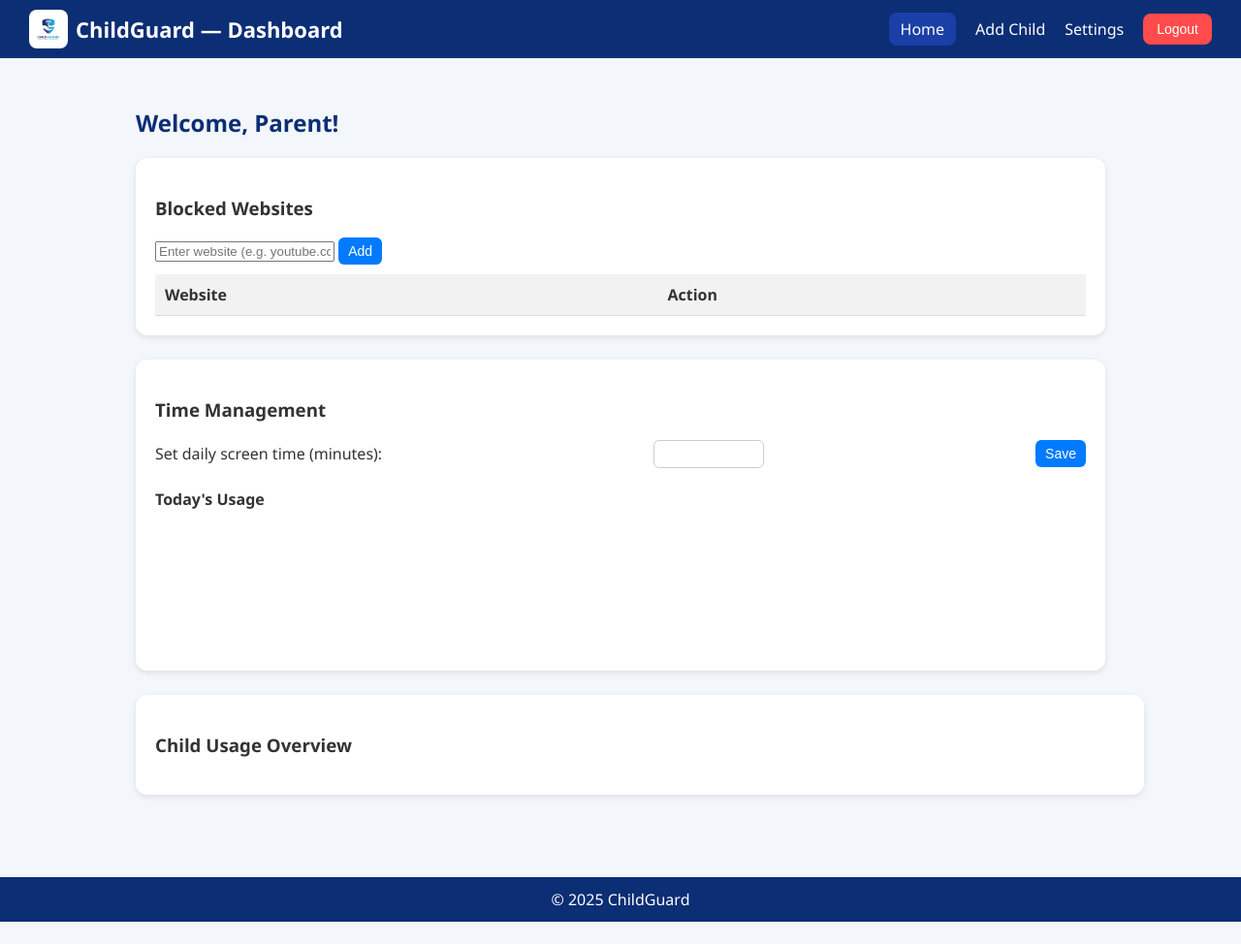
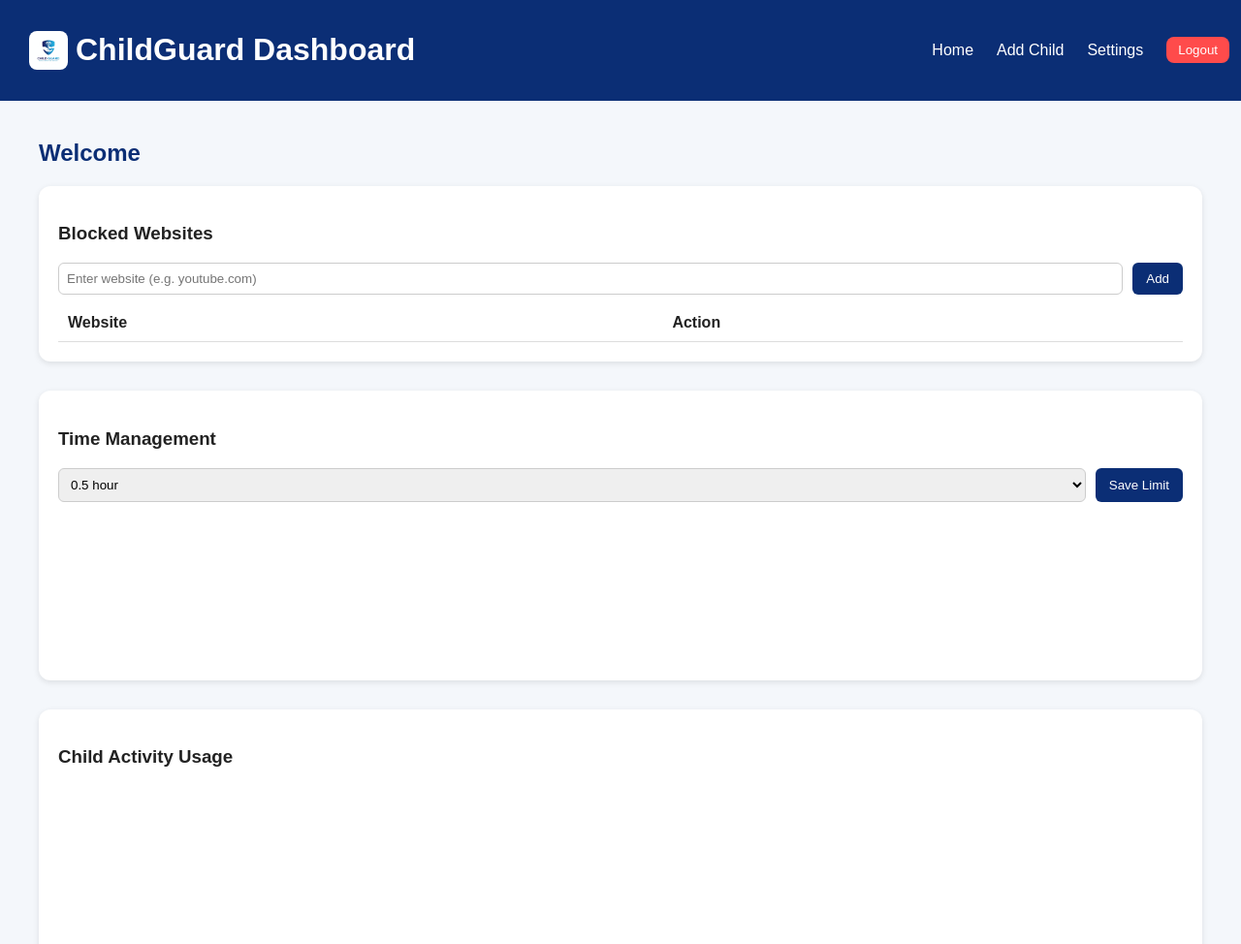
Before and after one commit to asuwathkumaresh07-cyber/test-, a plain HTML site: page dashboard.html in a window 1280 px wide. Shown: the top 974 px of the page at 97% size. Before the commit the page ends 951 px from the top, so only its background shows below. Drawn offline with nearby package versions, Linux system fonts and the light colour scheme.

Commit message:
Update dashboard.htmlnew

```diff
--- a/dashboard.html
+++ b/dashboard.html
@@ -2,28 +2,27 @@
 <html lang="en">
 <head>
   <meta charset="utf-8" />
-  <meta name="viewport" content="width=device-width,initial-scale=1" />
-  <title>ChildGuard — Dashboard</title>
-
+  <meta name="viewport" content="width=device-width, initial-scale=1" />
+  <title>ChildGuard — Parent Dashboard</title>
+  <link rel="stylesheet" href="css/style.css" />
   <script src="https://cdn.jsdelivr.net/npm/@supabase/supabase-js"></script>
   <script src="https://cdn.jsdelivr.net/npm/chart.js"></script>
 
   <style>
-    /* --- GLOBAL STYLES --- */
     body {
+      font-family: "Poppins", sans-serif;
       margin: 0;
-      font-family: "Segoe UI", sans-serif;
-      background-color: #f3f6fa;
-      color: #333;
+      background-color: #f4f7fb;
+      color: #222;
     }
 
-    header.app-header {
+    header {
+      background: #0b2e75;
+      color: white;
       display: flex;
+      justify-content: space-between;
       align-items: center;
-      justify-content: space-between;
-      background-color: #0b2e75;
-      color: white;
-      padding: 10px 30px;
+      padding: 12px 30px;
     }
 
     .logo-title {
@@ -39,65 +38,35 @@
       object-fit: cover;
     }
 
-    .app-name {
-      font-size: 22px;
-      font-weight: 600;
-      margin: 0;
+    .nav-bar a, .logout-btn {
+      color: white;
+      text-decoration: none;
+      margin-left: 16px;
+      font-weight: 500;
+      cursor: pointer;
     }
 
-    .nav-bar {
-      display: flex;
-      align-items: center;
-      gap: 20px;
-    }
-
-    .nav-link {
-      color: white;
-      text-decoration: none;
-      font-weight: 500;
-    }
-
-    .nav-link.active {
-      background-color: #1a3fa7;
+    .logout-btn {
+      background: #ff4b4b;
+      border: none;
       padding: 6px 12px;
       border-radius: 8px;
     }
 
-    .logout-btn {
-      background-color: #ff4b4b;
-      color: white;
-      border: none;
-      padding: 8px 14px;
-      border-radius: 8px;
-      cursor: pointer;
+    main {
+      padding: 20px 40px;
     }
 
-    /* --- DASHBOARD BODY --- */
-    main.dashboard-container {
-      padding: 30px;
-      max-width: 1000px;
-      margin: auto;
+    .section-card {
+      background: white;
+      border-radius: 12px;
+      box-shadow: 0 2px 6px rgba(0,0,0,0.1);
+      margin-bottom: 30px;
+      padding: 20px;
     }
 
     h2 {
       color: #0b2e75;
-      margin-bottom: 20px;
-    }
-
-    .card {
-      background-color: white;
-      border-radius: 12px;
-      padding: 20px;
-      margin-bottom: 25px;
-      box-shadow: 0 2px 6px rgba(0,0,0,0.1);
-    }
-
-    .card-wide {
-      width: 100%;
-    }
-
-    .table-section {
-      margin-top: 10px;
     }
 
     table {
@@ -107,219 +76,115 @@
     }
 
     th, td {
-      text-align: left;
       padding: 10px;
       border-bottom: 1px solid #ddd;
-    }
-
-    th {
-      background-color: #f2f2f2;
-      color: #333;
+      text-align: left;
     }
 
     button {
       cursor: pointer;
-      border: none;
-      border-radius: 6px;
-      padding: 6px 10px;
-      font-size: 14px;
-    }
-
-    .btn-add {
-      background-color: #007bff;
-      color: white;
     }
 
     .btn-delete {
       background-color: #ff4b4b;
       color: white;
+      border: none;
+      padding: 6px 10px;
+      border-radius: 6px;
     }
 
-    .time-section {
+    .input-group {
       display: flex;
-      justify-content: space-between;
-      align-items: center;
-      flex-wrap: wrap;
-      gap: 20px;
+      gap: 10px;
+      margin-top: 10px;
     }
 
-    input[type="number"] {
-      padding: 6px;
-      width: 100px;
+    .input-group input, .input-group select {
+      flex: 1;
+      padding: 8px;
       border: 1px solid #ccc;
+      border-radius: 6px;
+    }
+
+    .input-group button {
+      background-color: #0b2e75;
+      color: white;
+      border: none;
+      padding: 8px 14px;
       border-radius: 6px;
     }
 
     canvas {
       max-width: 100%;
+      margin-top: 10px;
     }
 
-    footer.app-footer {
-      background-color: #0b2e75;
-      color: white;
+    footer {
       text-align: center;
-      padding: 12px;
-      margin-top: 30px;
-    }
-
-    @media (max-width: 768px) {
-      header.app-header {
-        flex-direction: column;
-        align-items: flex-start;
-      }
-      .nav-bar {
-        flex-wrap: wrap;
-      }
-      .time-section {
-        flex-direction: column;
-        align-items: flex-start;
-      }
+      padding: 10px;
+      color: #888;
     }
   </style>
 </head>
-
 <body>
-  <header class="app-header">
+  <header>
     <div class="logo-title">
       <img src="assets/images/logo.jpg" alt="ChildGuard Logo" class="logo" />
-      <h1 class="app-name">ChildGuard — Dashboard</h1>
+      <h1>ChildGuard Dashboard</h1>
     </div>
-
-    <nav class="nav-bar">
-      <a href="dashboard.html" class="nav-link active">Home</a>
-      <a href="add_child.html" class="nav-link">Add Child</a>
-      <a href="settings.html" class="nav-link">Settings</a>
+    <div class="nav-bar">
+      <a href="dashboard.html">Home</a>
+      <a href="add_child.html">Add Child</a>
+      <a href="settings.html">Settings</a>
       <button class="logout-btn" onclick="logoutParent()">Logout</button>
-    </nav>
+    </div>
   </header>
 
-  <main class="dashboard-container">
-    <h2 id="welcomeText">Welcome, Parent!</h2>
+  <main>
+    <h2 id="welcomeText">Welcome</h2>
 
-    <!-- BLOCKED SITES SECTION -->
-    <section class="card">
+    <!-- Blocked Sites Management -->
+    <section class="section-card">
       <h3>Blocked Websites</h3>
-
-      <div class="table-section">
+      <div class="input-group">
         <input type="text" id="siteInput" placeholder="Enter website (e.g. youtube.com)" />
-        <button class="btn-add" onclick="addBlockedSite()">Add</button>
-
-        <table id="blockedSitesTable">
-          <thead>
-            <tr>
-              <th>Website</th>
-              <th>Action</th>
-            </tr>
-          </thead>
-          <tbody>
-            <!-- Populated dynamically -->
-          </tbody>
-        </table>
+        <button id="addSiteBtn">Add</button>
       </div>
+      <table id="blockedSitesTable">
+        <thead>
+          <tr><th>Website</th><th>Action</th></tr>
+        </thead>
+        <tbody></tbody>
+      </table>
     </section>
 
-    <!-- TIME MANAGEMENT SECTION -->
-    <section class="card">
+    <!-- Time Management -->
+    <section class="section-card">
       <h3>Time Management</h3>
-      <div class="time-section">
-        <label for="timeLimit">Set daily screen time (minutes):</label>
-        <input type="number" id="timeLimit" min="30" step="10" />
-        <button class="btn-add" onclick="updateTimeLimit()">Save</button>
+      <div class="input-group">
+        <select id="timeLimit">
+          <option value="30">0.5 hour</option>
+          <option value="60">1 hour</option>
+          <option value="120">2 hours</option>
+          <option value="180">3 hours</option>
+          <option value="240">4 hours</option>
+        </select>
+        <button id="saveTimeBtn">Save Limit</button>
       </div>
-
-      <h4>Today's Usage</h4>
-      <canvas id="timeUsageChart" height="120"></canvas>
+      <canvas id="timeUsageChart"></canvas>
     </section>
 
-    <!-- CHILD USAGE TRACKER -->
-    <section class="card card-wide">
-      <h3>Child Usage Overview</h3>
-      <div id="childContainer">
-        <!-- Dynamic child usage data -->
-      </div>
+    <!-- Activity Usage -->
+    <section class="section-card">
+      <h3>Child Activity Usage</h3>
+      <canvas id="activityChart"></canvas>
     </section>
   </main>
 
-  <footer class="app-footer">© 2025 ChildGuard</footer>
+  <footer>© 2025 ChildGuard</footer>
 
-  <script>
-    // Initialize Supabase
-    const SUPABASE_URL = "https://rdnsszxtxsfzlnkvjcen.supabase.co";
-    const SUPABASE_KEY = "YOUR_SUPABASE_ANON_KEY";
-    const supabase = supabase.createClient(SUPABASE_URL, SUPABASE_KEY);
-
-    // --- BLOCKED WEBSITES SECTION ---
-    let blockedSites = [];
-
-    async function fetchBlockedSites() {
-      const { data } = await supabase.from('child_settings').select('blocked_sites');
-      if (data && data.length > 0) {
-        blockedSites = data[0].blocked_sites || [];
-        renderBlockedSites();
-      }
-    }
-
-    function renderBlockedSites() {
-      const tableBody = document.querySelector("#blockedSitesTable tbody");
-      tableBody.innerHTML = "";
-      blockedSites.forEach((site, i) => {
-        const row = document.createElement("tr");
-        row.innerHTML = `
-          <td>${site}</td>
-          <td><button class="btn-delete" onclick="deleteSite(${i})">Delete</button></td>
-        `;
-        tableBody.appendChild(row);
-      });
-    }
-
-    async function addBlockedSite() {
-      const site = document.getElementById("siteInput").value.trim();
-      if (!site) return;
-      blockedSites.push(site);
-      document.getElementById("siteInput").value = "";
-      renderBlockedSites();
-      await supabase.from('child_settings').update({ blocked_sites: blockedSites }).eq('child_id', 'CHILD_UUID');
-    }
-
-    async function deleteSite(index) {
-      blockedSites.splice(index, 1);
-      renderBlockedSites();
-      await supabase.from('child_settings').update({ blocked_sites: blockedSites }).eq('child_id', 'CHILD_UUID');
-    }
-
-    // --- TIME MANAGEMENT SECTION ---
-    async function updateTimeLimit() {
-      const limit = parseInt(document.getElementById("timeLimit").value);
-      if (limit > 0) {
-        await supabase.from('child_settings').update({ time_limit_minutes: limit }).eq('child_id', 'CHILD_UUID');
-        alert("Time limit updated!");
-      }
-    }
-
-    // --- USAGE CHART ---
-    const ctx = document.getElementById('timeUsageChart').getContext('2d');
-    const timeChart = new Chart(ctx, {
-      type: 'doughnut',
-      data: {
-        labels: ['Used', 'Remaining'],
-        datasets: [{
-          data: [60, 120 - 60],
-          backgroundColor: ['#ff6384', '#36a2eb']
-        }]
-      },
-      options: {
-        plugins: {
-          legend: { position: 'bottom' }
-        }
-      }
-    });
-
-    async function logoutParent() {
-      await supabase.auth.signOut();
-      window.location.href = "index.html";
-    }
-
-    fetchBlockedSites();
-  </script>
+  <!-- External Scripts -->
+  <script src="js/supabaseClient.js"></script>
+  <script src="js/dashboardLogic.js"></script>
 </body>
 </html>
```
